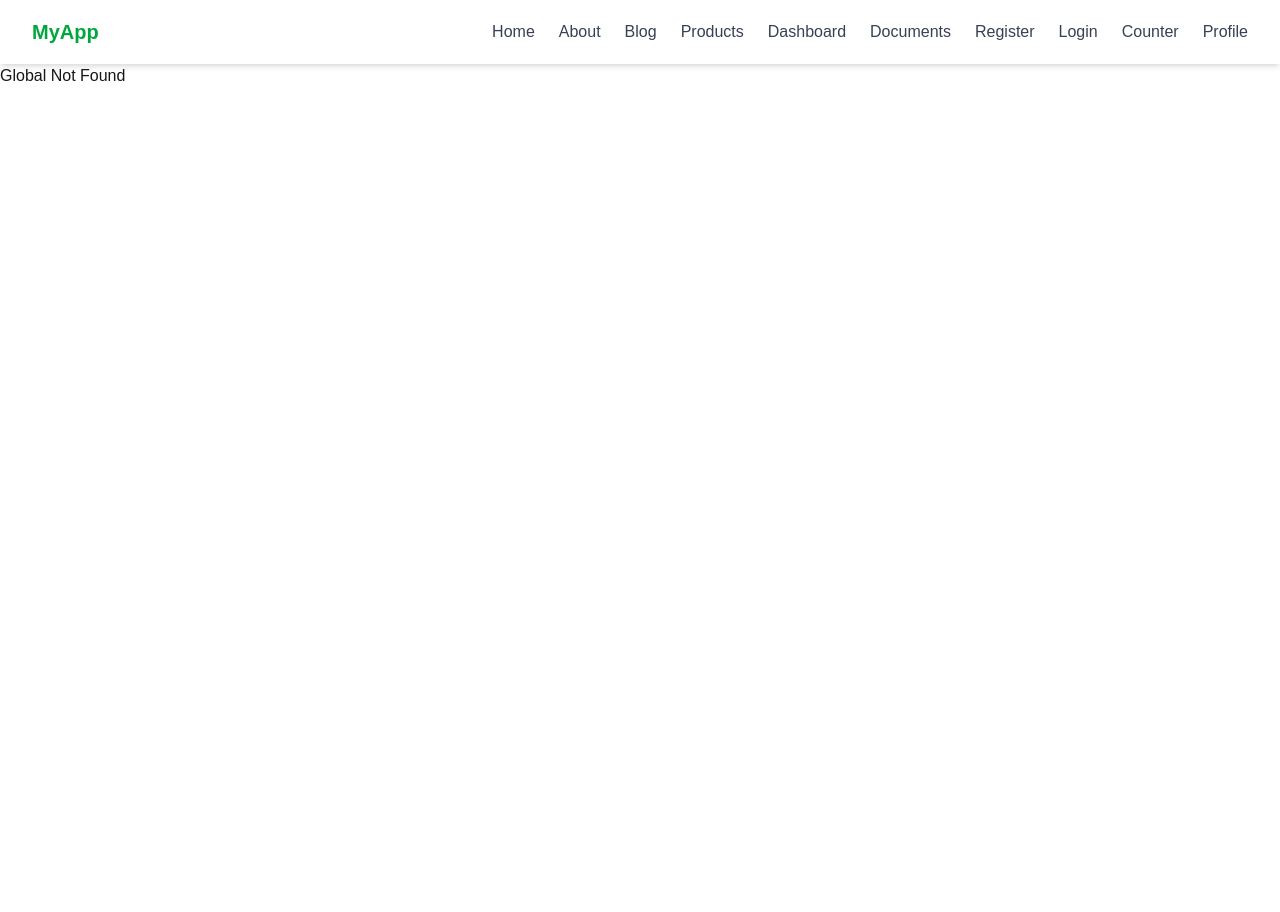
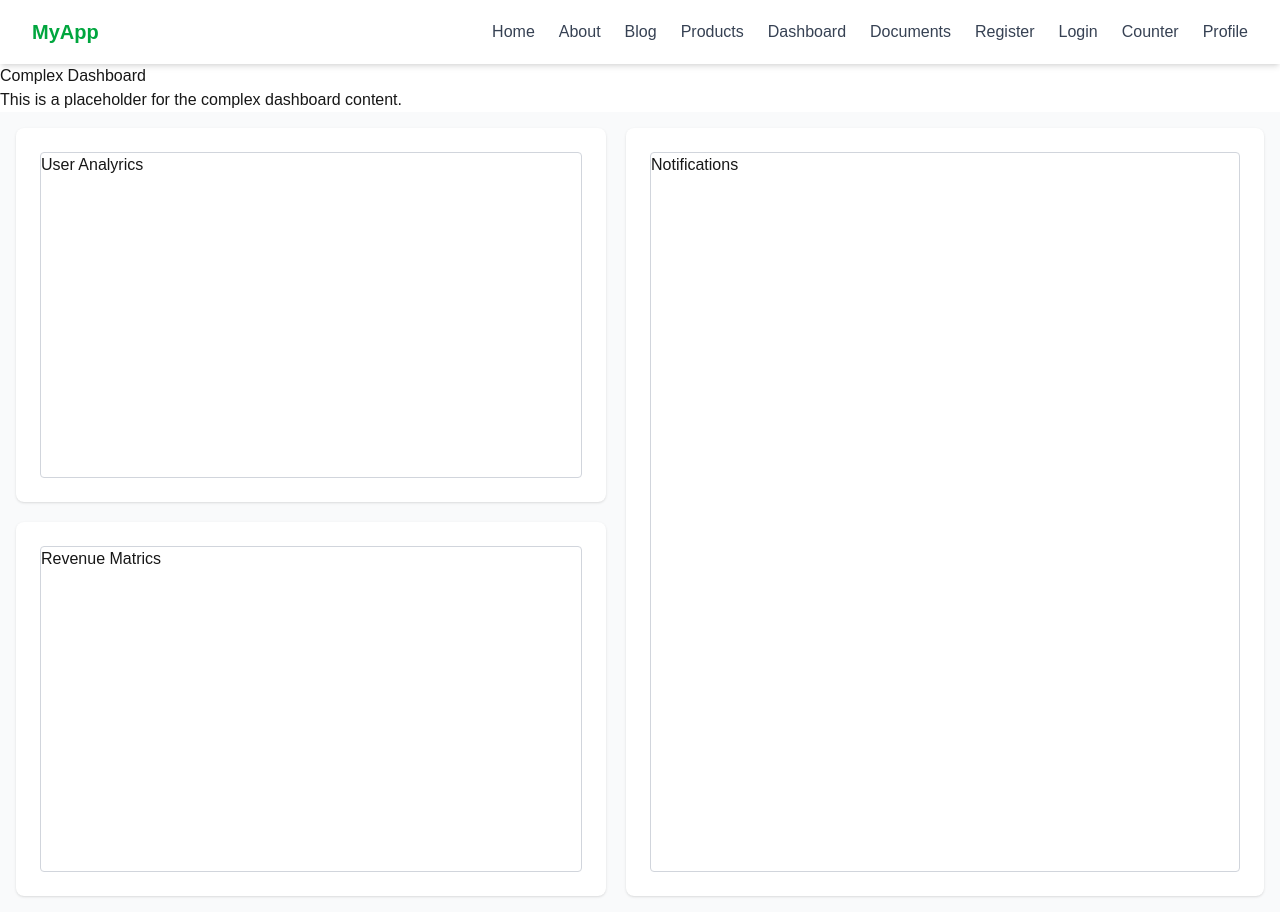
Before and after one commit to Shanto93/next-learning, a Next.js app: page /complex-dashboard in a window 1280 px wide. Before the commit this address had no page. Before the commit the page ends 800 px from the top, so only its background shows below. Built offline with nearby package versions, Linux system fonts and the light colour scheme.

Commit message:
Create Parallel route for complex-layout

```diff
--- /dev/null
+++ b/src/app/complex-dashboard/@notifications/page.tsx
@@ -0,0 +1,11 @@
+import React from "react";
+
+const Notifications = () => {
+  return (
+    <div className="border border-gray-300 rounded space-y-3 h-full w-full">
+      <p>Notifications</p>
+    </div>
+  );
+};
+
+export default Notifications;
--- /dev/null
+++ b/src/app/complex-dashboard/@revenue/page.tsx
@@ -0,0 +1,11 @@
+import React from "react";
+
+const RevenueMatrics = () => {
+  return (
+    <div className="border border-gray-300 rounded space-y-3 h-full w-full">
+      <p>Revenue Matrics</p>
+    </div>
+  );
+};
+
+export default RevenueMatrics;
--- /dev/null
+++ b/src/app/complex-dashboard/@userAnalytics/page.tsx
@@ -0,0 +1,11 @@
+import React from "react";
+
+const UserAnaltics = () => {
+  return (
+    <div className=" border border-gray-300 rounded space-y-3 h-full w-full">
+      <p>User Analyrics</p>
+    </div>
+  );
+};
+
+export default UserAnaltics;
--- /dev/null
+++ b/src/app/complex-dashboard/layout.tsx
@@ -0,0 +1,30 @@
+import Notifications from "./@notifications/page";
+import RevenueMetrics from "./@revenue/page";
+import UserAnalytics from "./@userAnalytics/page";
+
+const ComplexDashboardLayout = ({
+  children,
+}: {
+  children: React.ReactNode;
+}) => {
+  return (
+    <>
+      <div>{children}</div>
+      <main className="h-screen w-full flex gap-5 p-4 bg-gray-50">
+        <section className="flex-1 flex flex-col gap-5">
+          <div className="flex-1 rounded-lg shadow-sm bg-white p-6">
+            <UserAnalytics />
+          </div>
+          <div className="flex-1 rounded-lg shadow-sm bg-white p-6">
+            <RevenueMetrics />
+          </div>
+        </section>
+        <aside className="flex-1 rounded-lg shadow-sm bg-white p-6">
+          <Notifications />
+        </aside>
+      </main>
+    </>
+  );
+};
+
+export default ComplexDashboardLayout;
--- /dev/null
+++ b/src/app/complex-dashboard/page.tsx
@@ -0,0 +1,12 @@
+import React from "react";
+
+const ComplexDashboard = () => {
+  return (
+    <div>
+      <h1>Complex Dashboard</h1>
+      <p>This is a placeholder for the complex dashboard content.</p>
+    </div>
+  );
+};
+
+export default ComplexDashboard;
--- /dev/null
+++ b/src/app/global-error.tsx
@@ -0,0 +1,25 @@
+"use client"; // This enables client-side rendering for interactivity
+
+import { useEffect } from "react";
+
+export default function GlobalError({
+  error,
+  reset,
+}: {
+  error: Error & { digest?: string };
+  reset: () => void;
+}) {
+  useEffect(() => {
+    // Optionally log the error to an error reporting service
+    console.error(error);
+  }, [error]);
+
+  return (
+    <html>
+      <body>
+        <h2>Something went wrong!</h2>
+        <button onClick={() => reset()}>Try again</button>
+      </body>
+    </html>
+  );
+}
```
